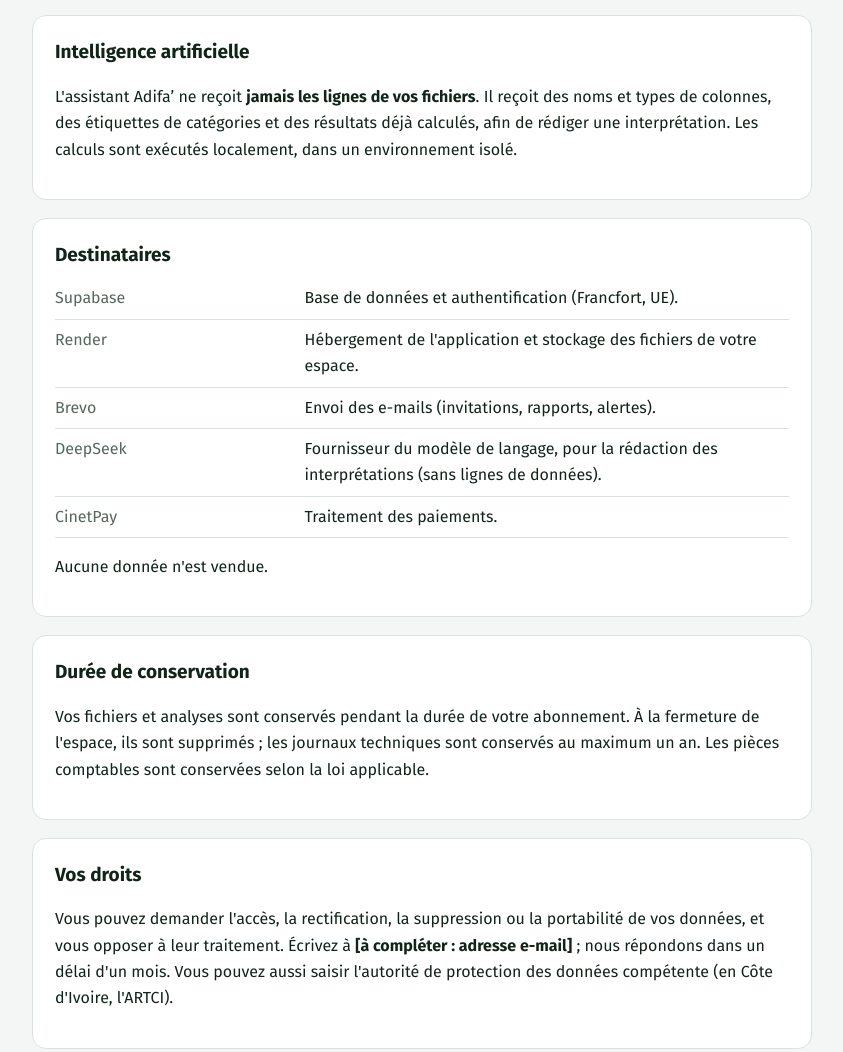
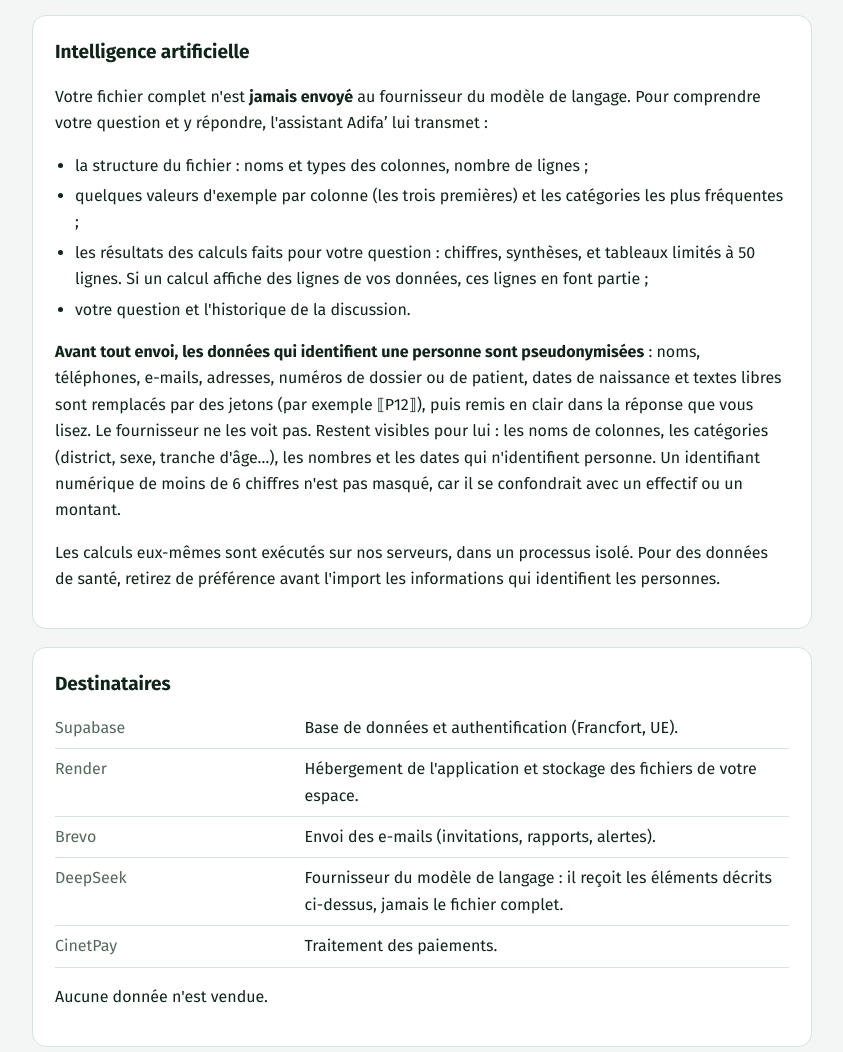
Before and after one commit to klucdesire-tech/KLDataViz, a plain HTML site: page KLDataViz_console/confidentialite.html in a window 1280 px wide. Shown: the part 1037-2089 px from the top of the page, without its empty margins (218-1061 px from the left). Drawn offline with Linux system fonts and the light colour scheme.

Commit message:
fix(confidentialite): décrire exactement ce qui part vers l'IA
La politique disait qu'Adifa' ne reçoit jamais les lignes des fichiers ;
en réalité partent la structure, trois valeurs d'exemple par colonne et les
résultats de calcul (50 lignes au plus), avec pseudonymisation des données
qui identifient une personne. Sauvegardes : lancées depuis l'administration,
pas planifiées. FAQ de l'accueil et guide mis en cohérence.

Co-Authored-By: Claude Opus 5.5 <noreply@anthropic.com>

```diff
--- a/KLDataViz_console/confidentialite.html
+++ b/KLDataViz_console/confidentialite.html
@@ -61,9 +61,23 @@ td:first-child{color:var(--muted);width:34%}
 
   <div class="card">
     <h2 style="margin-top:0">Intelligence artificielle</h2>
-    <p>L'assistant Adifa’ ne reçoit <strong>jamais les lignes de vos fichiers</strong>. Il reçoit des noms et types de
-    colonnes, des étiquettes de catégories et des résultats déjà calculés, afin de rédiger une interprétation. Les
-    calculs sont exécutés localement, dans un environnement isolé.</p>
+    <p>Votre fichier complet n'est <strong>jamais envoyé</strong> au fournisseur du modèle de langage. Pour comprendre
+    votre question et y répondre, l'assistant Adifa’ lui transmet :</p>
+    <ul>
+      <li>la structure du fichier : noms et types des colonnes, nombre de lignes ;</li>
+      <li>quelques valeurs d'exemple par colonne (les trois premières) et les catégories les plus fréquentes ;</li>
+      <li>les résultats des calculs faits pour votre question : chiffres, synthèses, et tableaux limités à 50 lignes.
+        Si un calcul affiche des lignes de vos données, ces lignes en font partie ;</li>
+      <li>votre question et l'historique de la discussion.</li>
+    </ul>
+    <p><strong>Avant tout envoi, les données qui identifient une personne sont pseudonymisées</strong> : noms, téléphones,
+    e-mails, adresses, numéros de dossier ou de patient, dates de naissance et textes libres sont remplacés par des
+    jetons (par exemple ⟦P12⟧), puis remis en clair dans la réponse que vous lisez. Le fournisseur ne les voit pas.
+    Restent visibles pour lui : les noms de colonnes, les catégories (district, sexe, tranche d'âge…), les nombres et
+    les dates qui n'identifient personne. Un identifiant numérique de moins de 6 chiffres n'est pas masqué, car il se
+    confondrait avec un effectif ou un montant.</p>
+    <p>Les calculs eux-mêmes sont exécutés sur nos serveurs, dans un processus isolé. Pour des données de santé,
+    retirez de préférence avant l'import les informations qui identifient les personnes.</p>
   </div>
 
   <div class="card">
@@ -72,7 +86,7 @@ td:first-child{color:var(--muted);width:34%}
       <tr><td>Supabase</td><td>Base de données et authentification (Francfort, UE).</td></tr>
       <tr><td>Render</td><td>Hébergement de l'application et stockage des fichiers de votre espace.</td></tr>
       <tr><td>Brevo</td><td>Envoi des e-mails (invitations, rapports, alertes).</td></tr>
-      <tr><td>DeepSeek</td><td>Fournisseur du modèle de langage, pour la rédaction des interprétations (sans lignes de données).</td></tr>
+      <tr><td>DeepSeek</td><td>Fournisseur du modèle de langage : il reçoit les éléments décrits ci-dessus, jamais le fichier complet.</td></tr>
       <tr><td>CinetPay</td><td>Traitement des paiements.</td></tr>
     </table>
     <p>Aucune donnée n'est vendue.</p>
@@ -98,7 +112,7 @@ td:first-child{color:var(--muted);width:34%}
       <li>Chiffrement en transit (HTTPS, TLS) et sessions séparées par espace.</li>
       <li>Code de l'IA vérifié puis exécuté dans un processus isolé, sans accès aux secrets.</li>
       <li>Liens de partage signés, à durée limitée.</li>
-      <li>Sauvegardes régulières de la base et des fichiers.</li>
+      <li>Sauvegardes de la base et des fichiers, lancées depuis l'administration.</li>
     </ul>
   </div>
 
```
Also changed, not shown: KLDataViz_console/guide.html (+1 -1 lines), KLDataViz_console/landing.html (+1 -1 lines).
